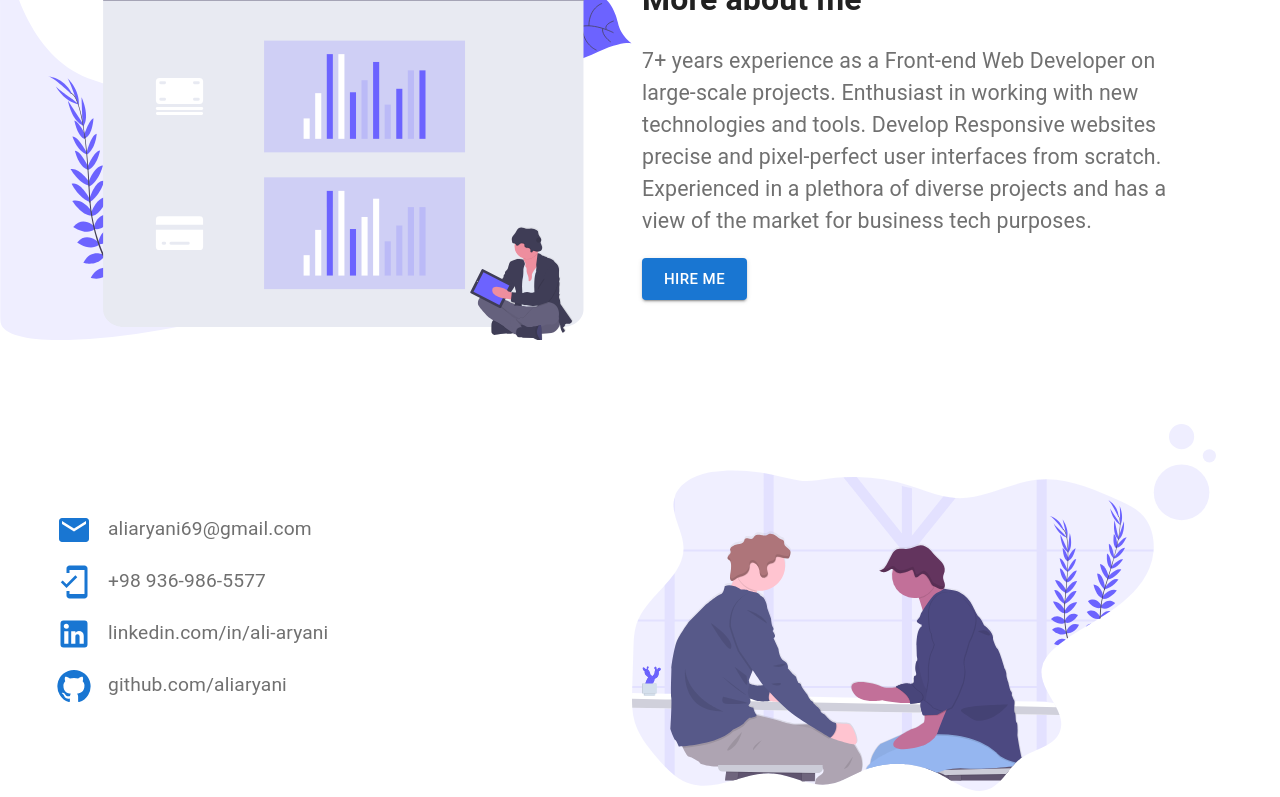
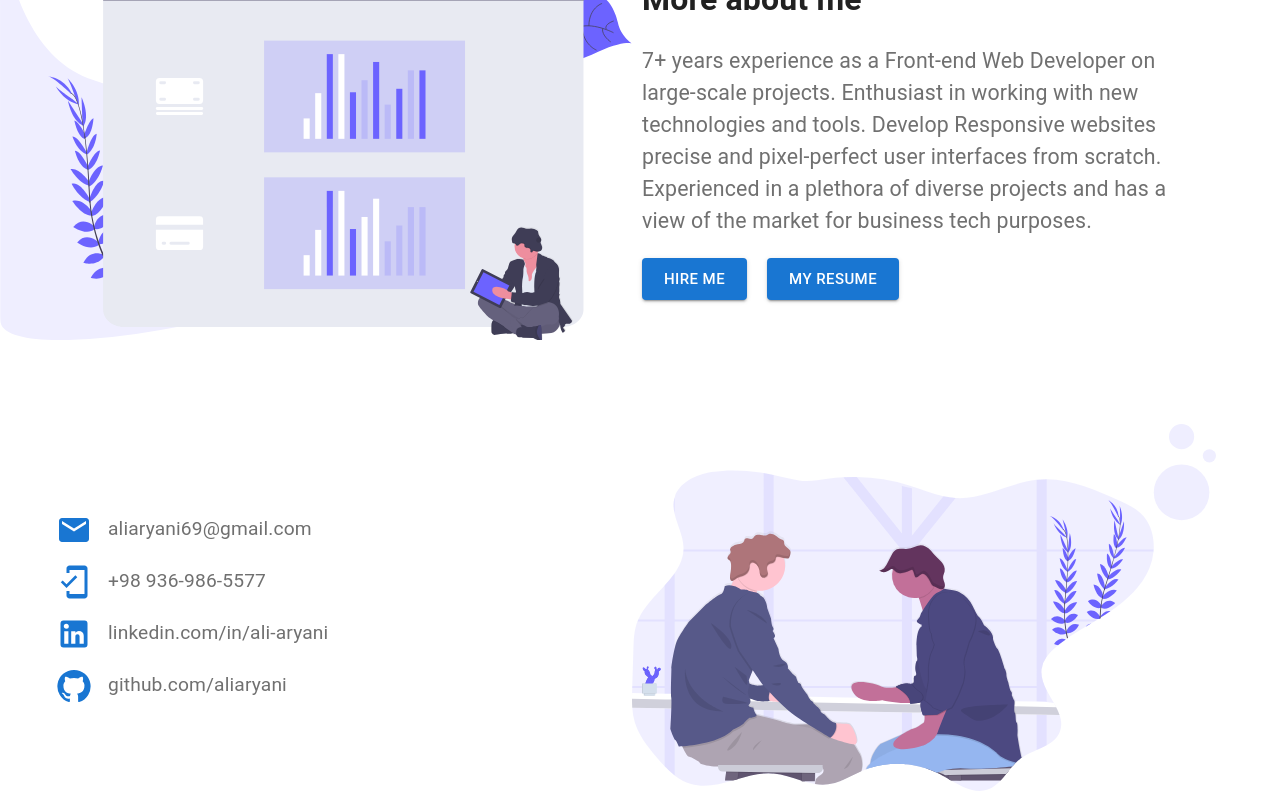
Before and after one commit to aliaryani/personal-website, a Next.js app: page / in a window 1280 px wide. Shown: the part 1580-2377 px from the top of the page. Built offline with nearby package versions, Linux system fonts and the light colour scheme.

Commit message:
add resume to project

```diff
--- a/components/modules/Skills/index.js
+++ b/components/modules/Skills/index.js
@@ -37,6 +37,15 @@ pixel-perfect user interfaces from scratch. Experienced in a plethora of diverse
 and has a view of the market for business tech purposes.
         </p>
         <Button size="large" variant="contained" onClick={()=>handleClick("contact")} style={{margin:"0 10px"}}>Hire me</Button>
+        <Button size="large" variant="contained" style={{margin:"0 10px"}}>
+
+        <a
+            href={"/Ali-Aryani.pdf"}
+            download
+          >
+           My Resume
+          </a>
+          </Button>
       </Grid>
     </Grid>
     </Container>
```
Also changed, not shown: 1 other file (tests, documents, lock files or other folders).
